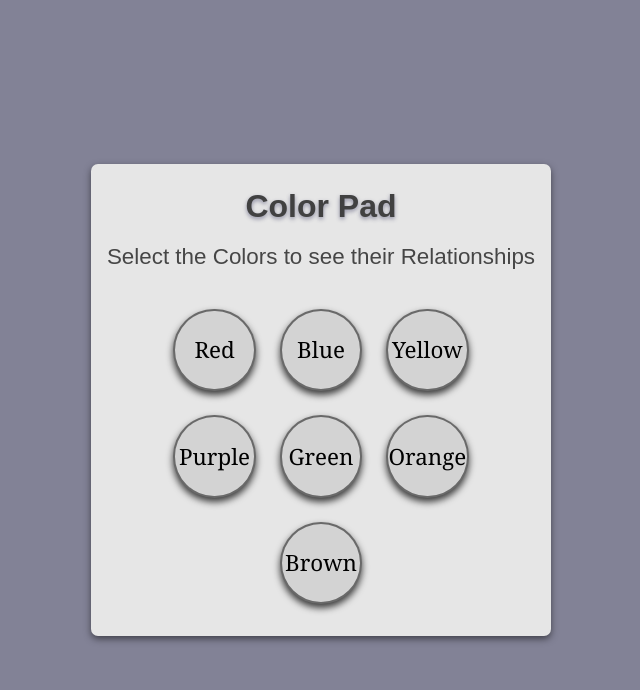
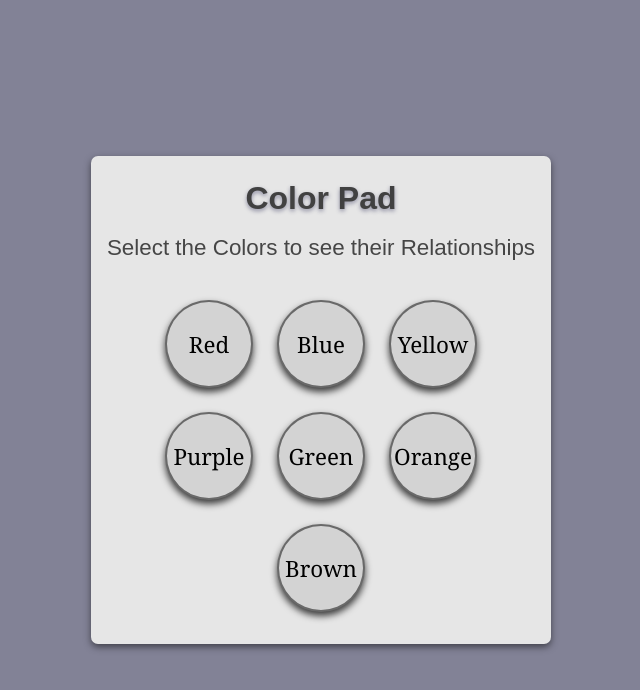
Before and after one commit to Luffy-Montoya/Color-Pad, a React (Vite) app: page / in a window 1280 px wide. Shown: the top 690 px of the page, without its empty margins (319-959 px from the left). Built offline with nearby package versions, Linux system fonts and the light colour scheme.

Commit message:
Update index.css

```diff
--- a/index.css
+++ b/index.css
@@ -49,8 +49,8 @@ h1 {
 }
 
 .buttonsContainer > div{
-    width: 3.5em;
-    height: 3.5em;
+    width: 3.75em;
+    height: 3.75em;
     font-size: 1.4rem;
     align-content: center;
     text-align: center;
```
